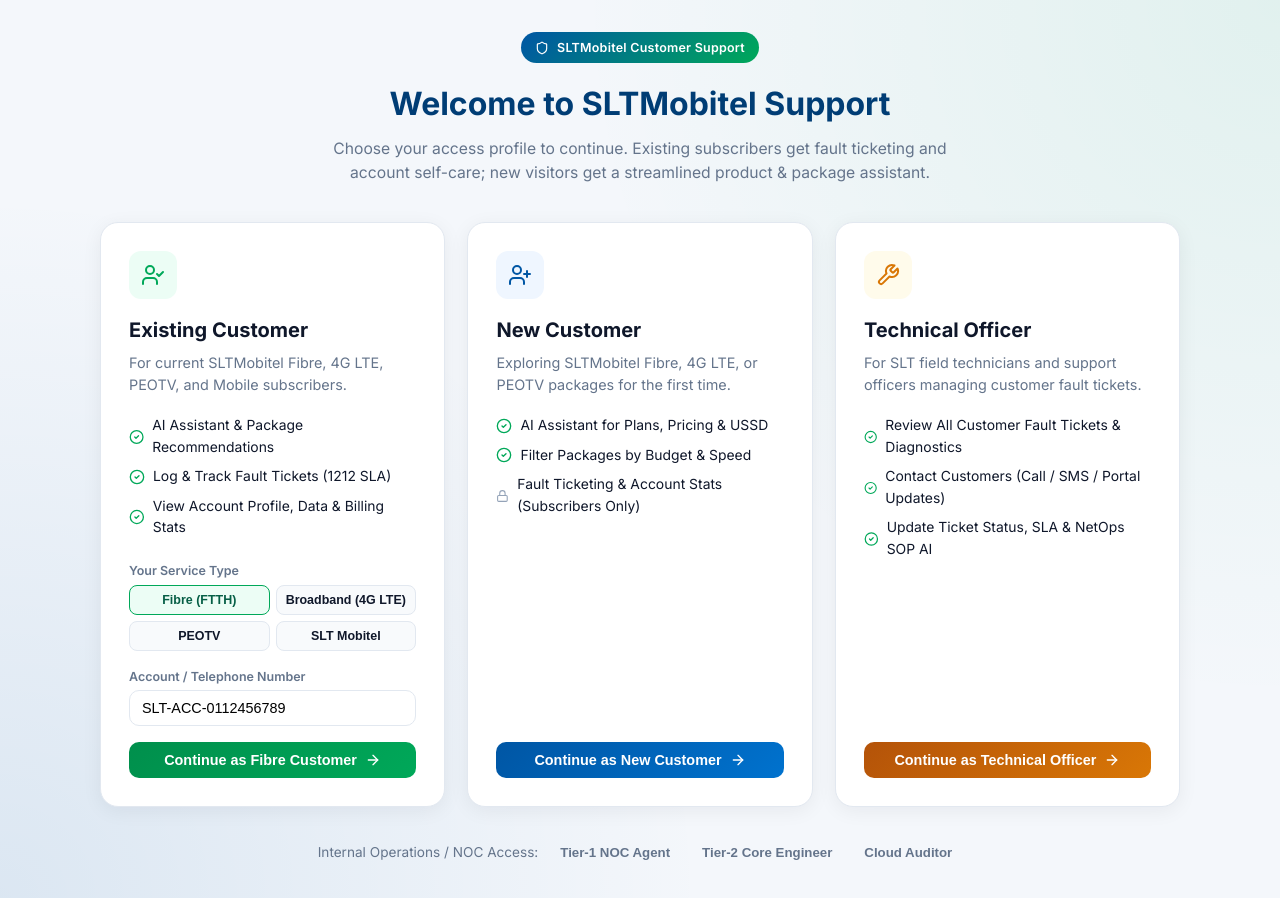
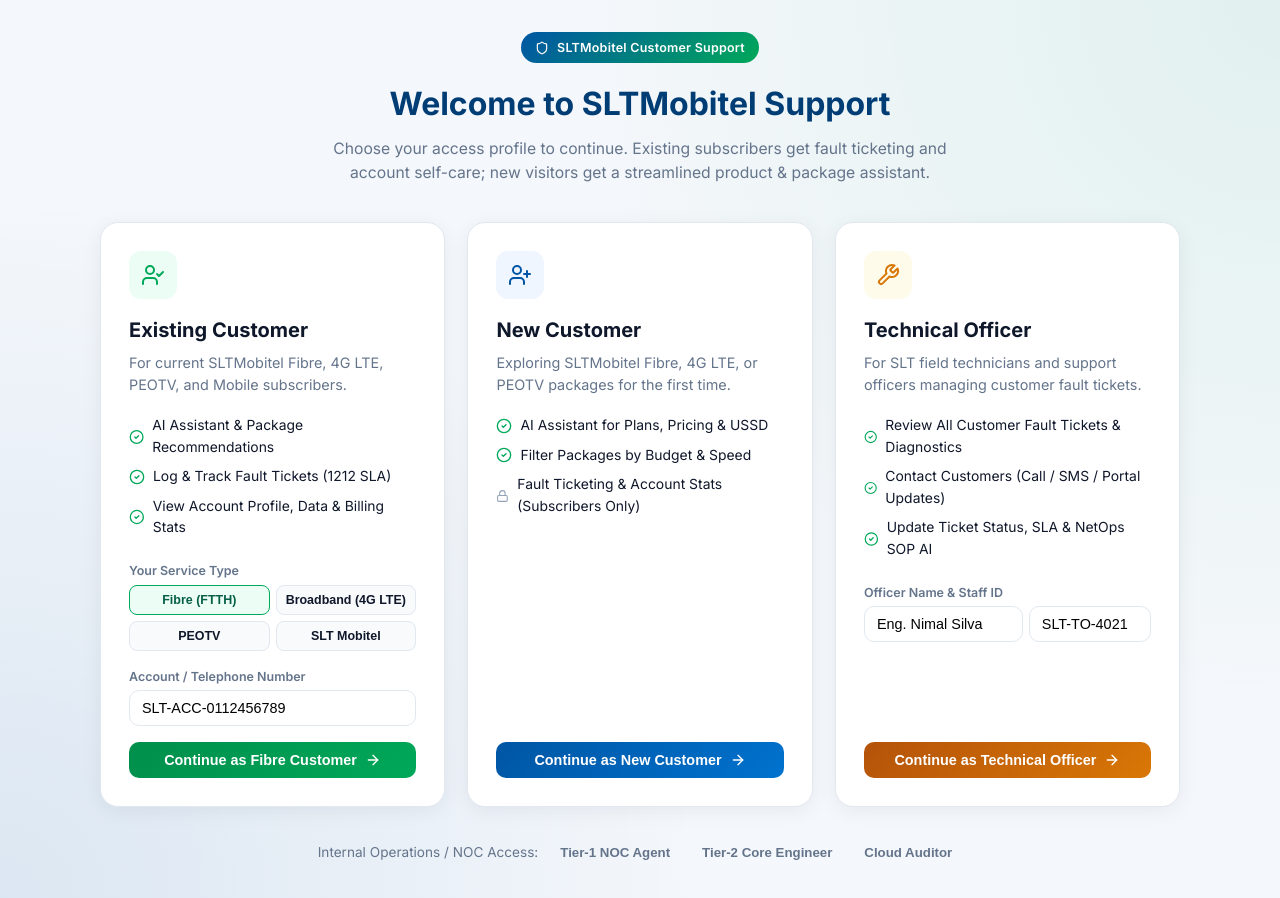
Before and after one commit to Mesit-Rathnayake/slt_soveregn_core, a React (Vite) app in the folder poc-netops-assistant/frontend/: page / in a window 1280 px wide. Built offline with nearby package versions, Linux system fonts and the light colour scheme.

Commit message:
fix(ui): give Technical Officer separate staff identity (name & Staff ID) decoupled from customer account

```diff
--- a/poc-netops-assistant/frontend/src/App.jsx
+++ b/poc-netops-assistant/frontend/src/App.jsx
@@ -18,6 +18,7 @@ export default function App() {
   const [userRole, setUserRole] = useState(null); // null => show RoleGate screen first
   const [accountNumber, setAccountNumber] = useState('SLT-ACC-0112456789');
   const [serviceSegment, setServiceSegment] = useState('Fibre');
+  const [officerName, setOfficerName] = useState('Eng. Nimal Silva');
   const [activeTab, setActiveTab] = useState('chat');
   const [messages, setMessages] = useState([]);
   const [sessionMemory, setSessionMemory] = useState({});
@@ -27,9 +28,10 @@ export default function App() {
     role === 'Tier-1 NOC / Support Agent' ||
     role === 'Tier-2 Core Engineer';
 
-  const handleSelectRole = (role, accNum, segment) => {
+  const handleSelectRole = (role, idVal, segment, staffName) => {
     setUserRole(role);
-    if (accNum) setAccountNumber(accNum);
+    if (role === 'Existing Customer' && idVal) setAccountNumber(idVal);
+    if (staffName) setOfficerName(staffName);
     setServiceSegment(segment || 'Fibre');
     setActiveTab(role === 'Technical Officer' ? 'officer' : 'chat');
     setMessages([]);
@@ -98,6 +100,8 @@ export default function App() {
             <RoleIcon size={14} />{' '}
             {userRole === 'Existing Customer'
               ? `${serviceSegment === 'Mobile' ? 'SLT Mobitel' : serviceSegment} Customer`
+              : userRole === 'Technical Officer'
+              ? `${officerName} · Technical Officer`
               : userRole}
           </span>
           <button className="switch-role-btn" onClick={() => setUserRole(null)}>
@@ -109,7 +113,7 @@ export default function App() {
 
       <main className="main-content">
         {activeTab === 'officer' && canManageTickets ? (
-          <TechnicalOfficerView userRole={userRole} />
+          <TechnicalOfficerView userRole={userRole} defaultOfficerName={officerName} />
         ) : activeTab === 'account' && canUseAccountPortal ? (
           <AccountTicketsView
             userRole={userRole}
--- a/poc-netops-assistant/frontend/src/components/ChatView.jsx
+++ b/poc-netops-assistant/frontend/src/components/ChatView.jsx
@@ -47,10 +47,10 @@ const QUICK_PROMPTS = {
     'How do I check my SLTMobitel data balance?',
   ],
   staff: [
+    'INCIDENT TICKET: INC-2026-1042 | AFFECTED NODE: SLT-CORE-PE-CMB-01 (172.16.45.128). BGP-5-ADJCHANGE link flapped 7 times. Optical Rx Power measured at -21.4 dBm.',
+    'INCIDENT TICKET: INC-2026-1088 | AFFECTED NODE: SLT-METRO-AGG-KDY-02. OSPF neighbor stuck in EXSTART state. Local MTU 9198, peer MTU 1500.',
     'What Fibre packages are under Rs. 5,000?',
-    'INCIDENT TICKET: INC-2026-1042 | AFFECTED NODE: SLT-CORE-PE-CMB-01 (172.16.45.128). BGP-5-ADJCHANGE link flapped 7 times. Optical Rx Power measured at -21.4 dBm.',
-    'How to see active packages',
-    'Show my account status',
+    'How do I restart or troubleshoot a GPON router with red LOS LED?',
   ],
 };
 
--- a/poc-netops-assistant/frontend/src/components/RoleGate.jsx
+++ b/poc-netops-assistant/frontend/src/components/RoleGate.jsx
@@ -11,6 +11,8 @@ const SERVICE_SEGMENTS = [
 export default function RoleGate({ onSelectRole }) {
   const [accountNumber, setAccountNumber] = useState('SLT-ACC-0112456789');
   const [serviceSegment, setServiceSegment] = useState('Fibre');
+  const [officerName, setOfficerName] = useState('Eng. Nimal Silva');
+  const [officerId, setOfficerId] = useState('SLT-TO-4021');
 
   return (
     <div className="gate-container">
@@ -134,10 +136,35 @@ export default function RoleGate({ onSelectRole }) {
                 <CheckCircle2 size={16} className="ok" /> Update Ticket Status, SLA &amp; NetOps SOP AI
               </li>
             </ul>
+            <div className="account-input-group">
+              <label htmlFor="officer-name-input">Officer Name &amp; Staff ID</label>
+              <div style={{ display: 'grid', gridTemplateColumns: '1.3fr 1fr', gap: 6 }}>
+                <input
+                  id="officer-name-input"
+                  type="text"
+                  value={officerName}
+                  onChange={(e) => setOfficerName(e.target.value)}
+                  placeholder="Eng. Nimal Silva"
+                />
+                <input
+                  type="text"
+                  value={officerId}
+                  onChange={(e) => setOfficerId(e.target.value)}
+                  placeholder="SLT-TO-4021"
+                />
+              </div>
+            </div>
           </div>
           <button
             className="btn btn-amber"
-            onClick={() => onSelectRole('Technical Officer', 'SLT-ACC-0112456789')}
+            onClick={() =>
+              onSelectRole(
+                'Technical Officer',
+                officerId || 'SLT-TO-4021',
+                'All',
+                officerName || 'Eng. Nimal Silva'
+              )
+            }
           >
             Continue as Technical Officer <ArrowRight size={16} />
           </button>
--- a/poc-netops-assistant/frontend/src/components/TechnicalOfficerView.jsx
+++ b/poc-netops-assistant/frontend/src/components/TechnicalOfficerView.jsx
@@ -20,7 +20,7 @@ const QUICK_MESSAGES = [
   'We have resolved the issue and verified stable signal levels. Please restart your router and confirm connectivity.',
 ];
 
-export default function TechnicalOfficerView({ userRole }) {
+export default function TechnicalOfficerView({ userRole, defaultOfficerName = 'Eng. Nimal Silva' }) {
   const [tickets, setTickets] = useState([]);
   const [statusFilter, setStatusFilter] = useState('ALL');
   const [loading, setLoading] = useState(true);
@@ -28,7 +28,7 @@ export default function TechnicalOfficerView({ userRole }) {
   const [selectedId, setSelectedId] = useState(null);
 
   // Officer Action Form
-  const [officerName, setOfficerName] = useState('Eng. Nimal Silva');
+  const [officerName, setOfficerName] = useState(defaultOfficerName);
   const [newStatus, setNewStatus] = useState('CONTACTED_CUSTOMER');
   const [channel, setChannel] = useState('Phone Call');
   const [customerMessage, setCustomerMessage] = useState('');
```
